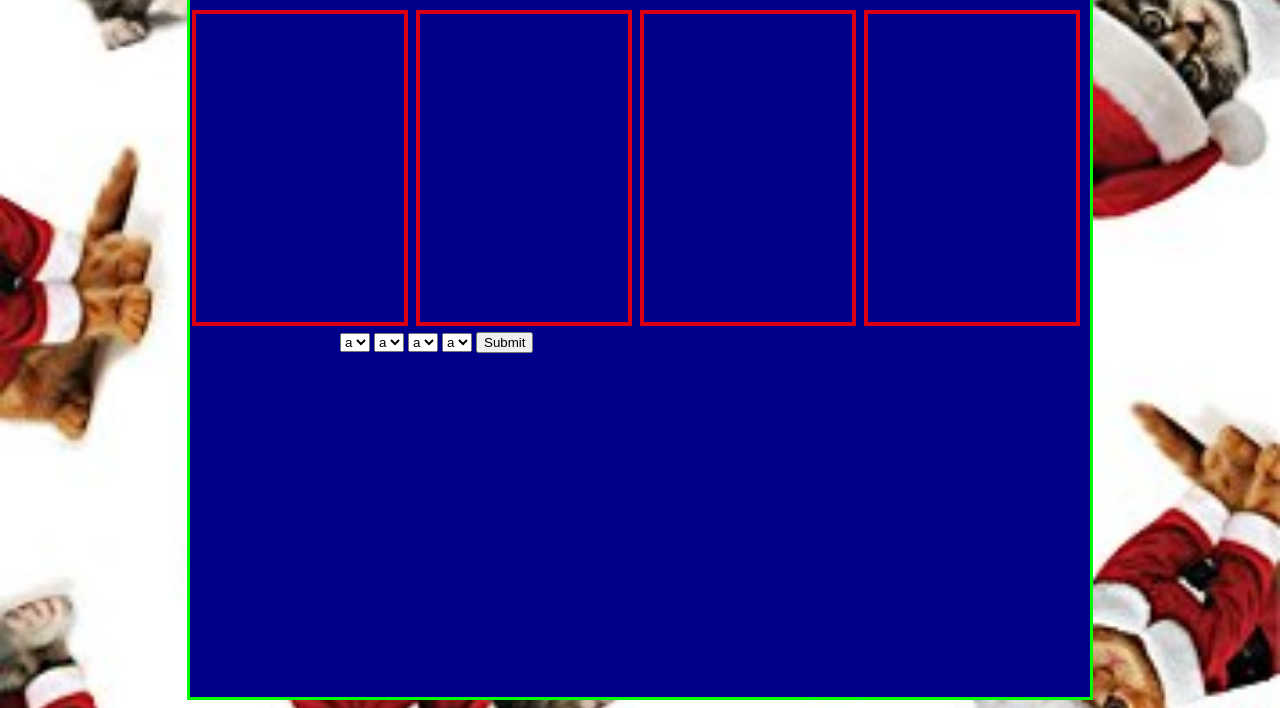
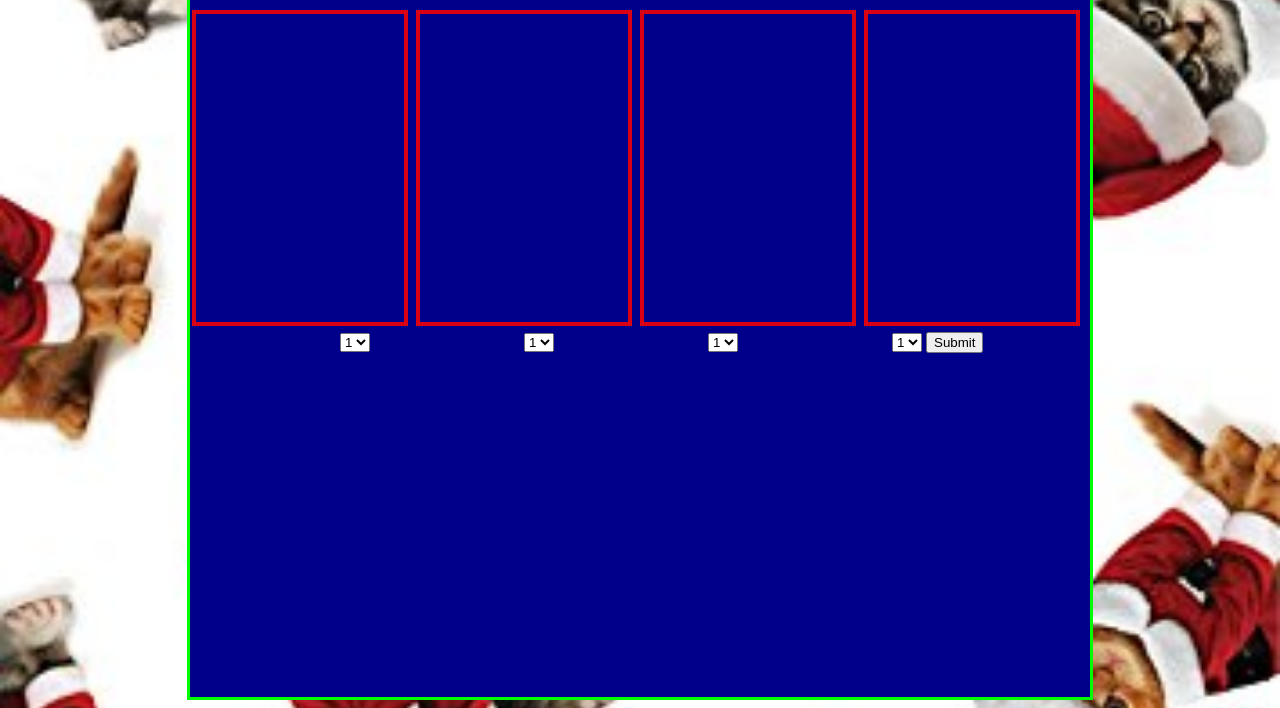
Before and after one commit to paintingreality/project_catgame, a plain HTML site: page index.html in a window 1280 px wide. Shown: the part 94-802 px from the top of the page. Drawn offline with nearby package versions, Linux system fonts and the light colour scheme.

Commit message:
img_pulldown_logic

```diff
--- a/index.html
+++ b/index.html
@@ -48,9 +48,19 @@
         padding: 4px;
       }
 /*pulldowns properties*/
-      .pulldowns{
+      .pullone{
         margin-left: 150px;
       }
+      .pulltwo{
+        margin-left: 150px;
+      }
+      .pullthree{
+        margin-left: 150px;
+      }
+      .pullfour{
+        margin-left: 150px;
+      }
+
 /*all images have this size ratio*/
       img {
         width: 200px;
@@ -61,67 +71,73 @@
   <body>
     <div class="container"> <!--container start -->
       <h1 class="h1">The Creepy Cat People Christmas Card Game</h1>
-      <div id="es0" class="exampleSquares"></div>
+      <div id="es0" class="exampleSquares"></div> <!--top squares -->
       <div id="es1" class="exampleSquares"></div>
       <div id="es2" class="exampleSquares"></div>
       <div id="es3" class="exampleSquares"></div>
 
-      <div id="ps0" class="playerSquares"></div>
+      <div id="ps0" class="playerSquares"></div> <!--bottom squares -->
       <div id="ps1" class="playerSquares"></div>
       <div id="ps2" class="playerSquares"></div>
       <div id="ps3" class="playerSquares"></div>
 
     <div class="pulldowns">
-      <select id="0" class="pullone">
-        <option value="a">a</option>
-        <option value="b">b</option>
-        <option value="c">c</option>
-        <option value="d">d</option>
+      <select id="0" class="pullone"> <!--first pulldown far left -->
+        <option value="1">1</option>
+        <option value="2">2</option>
+        <option value="3">3</option>
+        <option value="4">4</option>
       </select>
 
-      <select id="1" class="pulltwo">
-        <option value="a">a</option>
-        <option value="b">b</option>
-        <option value="c">c</option>
-        <option value="d">d</option>
+      <select id="1" class="pulltwo"> <!--second pulldown mid left -->
+        <option value="1">1</option>
+        <option value="2">2</option>
+        <option value="3">3</option>
+        <option value="4">4</option>
       </select>
-
-      <select id="2" class="pullthree">
-        <option value="a">a</option>
-        <option value="b">b</option>
-        <option value="c">c</option>
-        <option value="d">d</option>
+      <select id="2" class="pullthree"> <!--third pulldown mid right -->
+        <option value="1">1</option>
+        <option value="2">2</option>
+        <option value="3">3</option>
+        <option value="4">4</option>
       </select>
-
-      <select id="3" class="pullfour">
-        <option value="a">a</option>
-        <option value="b">b</option>
-        <option value="c">c</option>
-        <option value="d">d</option>
+      <select id="3" class="pullfour"> <!--last pulldown far right -->
+        <option value="1">1</option>
+        <option value="2">2</option>
+        <option value="3">3</option>
+        <option value="4">4</option>
       </select>
-      <button type="button">Submit</button>
+      <button type="button">Submit</button> <!--button to submit pulldowns-->
     </div>
 
   </div> <!-- container ends -->
 
     <script type="text/javascript">
-//variables for exampleSquares, arrayCats and arrayCopy //
+//variables for exampleSquares,playerSquares, arrayCats //
       var $examSquares = $('.exampleSquares')
       var $playSquares = $('.playerSquares')
-      var arrayCats = ['<img src="cheesycat.jpg" alt="cheesycat">', '<img src="cat.jpg" alt="cat">','<img src="uglysweatercat.jpg" alt="uglysweatercat">', '<img src="couplescat.jpg" alt="couplescat">']
-
+      //cats have and id#
+      var arrayCats = [
+        {id: 1, pic:'<img src="cheesycat.jpg" alt="cheesycat">'},
+        {id: 2, pic:'<img src="cat.jpg" alt="cat">'},
+        {id: 3, pic: '<img src="uglysweatercat.jpg" alt="uglysweatercat">'},
+        {id: 4, pic:'<img src="couplescat.jpg" alt="couplescat">'}
+      ]
+//var for pulldowns
       var $pullone = $('.pullone')
       var $pulltwo = $('.pulltwo')
       var $pullthree = $('.pullthree')
       var $pullfour = $('.pullfour')
-      var $pullDowners = $('pulldowns')
+      var $pullDowns = $('select')
+//var for arrayCopy
 
-      var arrayCopy = [].concat(arrayCats)
+      // .concat(arrayCats)
       var $p1Guess = ""
       var $p2Guess = ""
       var currentScore = 0
-      var $pulldowns = [$pullone, $pulltwo, $pullthree, $pullfour]
-      // var currentFade = $(examSquares).fadeOut()
+
+// var currentFade = $(examSquares).fadeOut()
+
 // shuffle function to shuffle at random //
       function shuffle(arrayCats) {
         var currentIndex = arrayCats.length, tempCatsVal, randomCatsIndex;
@@ -137,42 +153,72 @@
           return arrayCats;
 
       }
-      shuffle(arrayCats)
+
+        shuffle(arrayCats)
+//__________________________________________________________________________
 // for loop to generate pictures in examSquares and make them fadeOut after 5 seconds. //
-      for (var i = 0; i < 4; i++) {
-        console.log(arrayCats);
-        $examSquares[i].innerHTML = arrayCats.pop()
 
+      for (var i = 0; i < arrayCats.length; i++) {
+        console.log("shuffled original array:", arrayCats);
+        $examSquares[i].innerHTML = arrayCats[i].pic
       }
+
+      var arrayCopy = [].concat(arrayCats)
+
 //this starts the fadeOut of the examSquares, then once done shuffles and generate the arrayCopy
       $examSquares.fadeOut(5000).promise().then(function() {
-        console.log("animation done")
-        // console.log(arrayCopy)
-        shuffle(arrayCats)
+        console.log("fadeOut animation done")
+        shuffle(arrayCopy)
+        console.log("array copy, shuffled:", arrayCopy)
+
+//for loop to generate pictures in $playSquares and make them fadeOut after 20 seconds.
         for (var i = 0; i < 4; i++) {
-          $playSquares[i].innerHTML = arrayCopy.pop()
+            $playSquares[i].innerHTML = arrayCopy[i].pic
+
 
         }
       })
 //this starts the fadeOut of 20 seconds for the playerSquares
       $playSquares.fadeOut(20000).promise().then(function() {
-        console.log('animation two done')
+        console.log('fadeOut two done')
       })
 // _________________________________________________________________________//
+//this listens for button to be clicked and gets the values for pulldowns.
       $('button').click(function(){
         console.log('youclickedthebutton')
         //make myGuess be a string of the values of the pulldown menus
+        $p1Guess = $pullone.val() + $pulltwo.val() + $pullthree.val() + $pullfour.val()
 
-        $p1Guess = $pullone.val() + $pulltwo.val() + $pullthree.val() + $pullfour.val()
-          // $myGuess.join('')
-          console.log($p1Guess)
-          console.log(arrayCopy);
-          // console.log(arrayCopy[0].val());
-        if (arrayCopy == $p1Guess) {
-          console.log('true')
-        } else {
-          console.log('false')
-        }
+
+          var result = ""
+          // for (var i = 0; i < arrayCats.length; i++){
+          //   result = result + arrayCats[i].id
+          // }
+
+          $pullDowns.each(function(i, s){
+            var pullVal = Number($(s).val())
+
+            console.log("You picked", pullVal);
+            console.log("Id of this image is:", arrayCats[pullVal - 1].id)
+
+            if(arrayCats[pullVal - 1].id != pullVal) {
+              console.log('FAIL!!!');
+              return false
+            }
+          })
+
+
+          // console.log($p1Guess)
+          // console.log("this is p1guess")
+          // console.log(result)
+          // console.log("this is result of arrayCats")
+
+
+        // if (result == $p1Guess) {
+        //   console.log('true')
+        // } else {
+        //   console.log('false')
+        // }
       })
 
 
```
